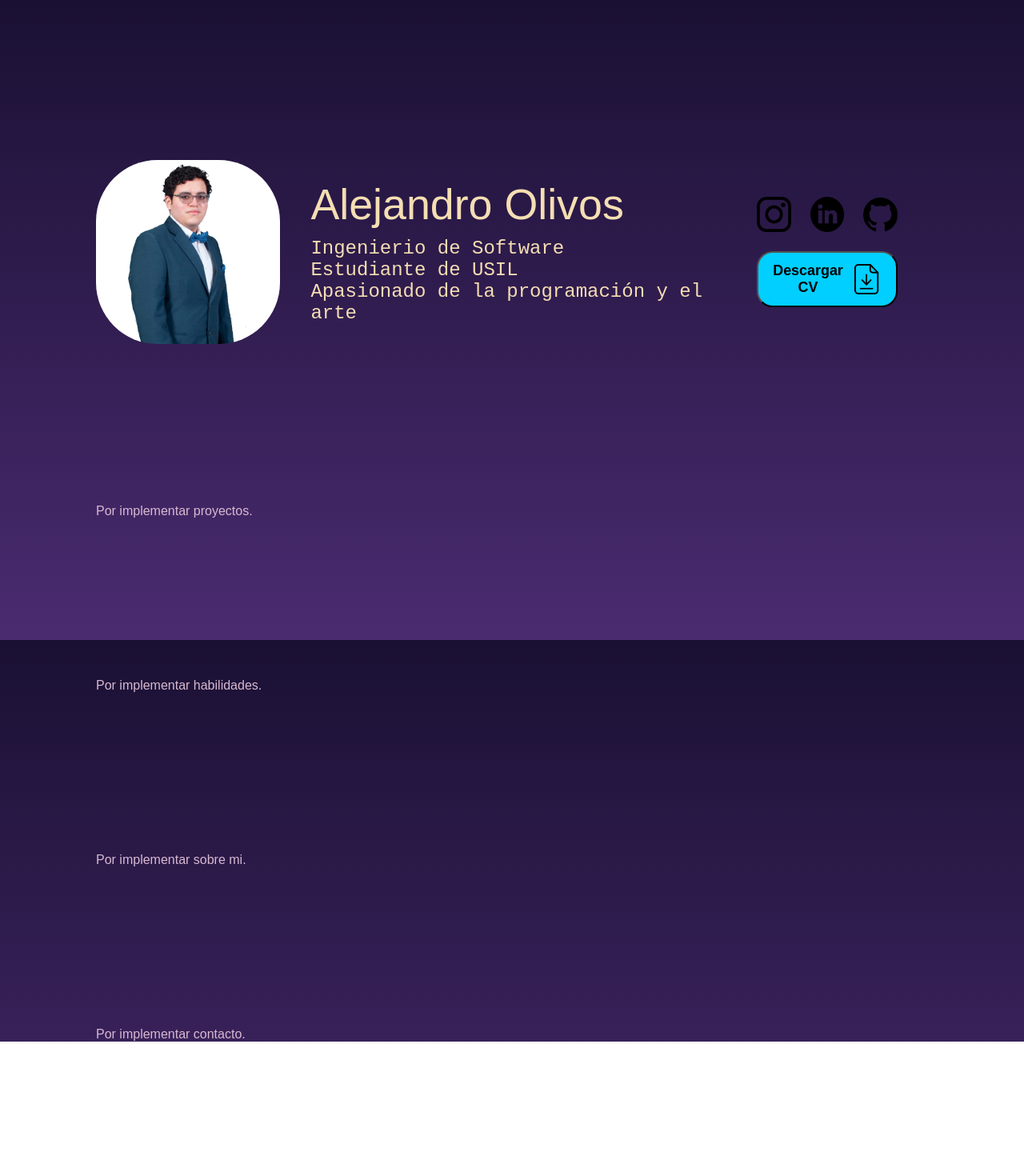
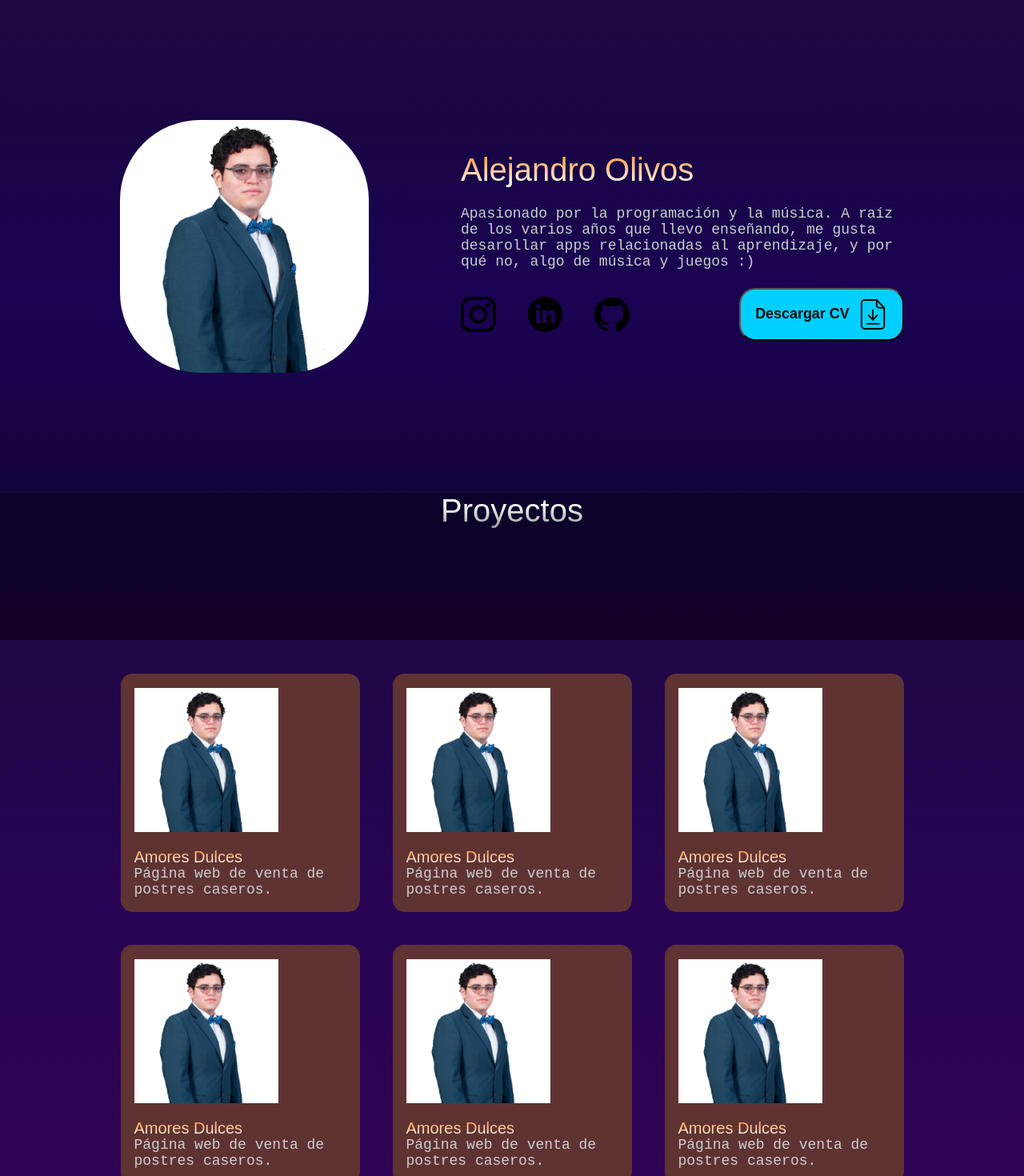
Before and after one commit to SolidDogor/solid-dogor-portfolio, a React (Vite) app: page / in a window 1280 px wide. Shown: the top 1470 px of the page at 80% size. Before the commit the page ends 1302 px from the top, so only its background shows below. Built offline with nearby package versions, Linux system fonts and the light colour scheme.

Commit message:
Actualizar presentación y crear proyectos

```diff
--- a/src/App.css
+++ b/src/App.css
@@ -6,8 +6,6 @@
   width: 100%;
   max-width: 1440px;
   margin: 0 auto;
-  padding-left: 120px;
-  padding-right: 120px;
 }
 
 /* Padding lateral adaptable para 1366 y menores */
--- a/src/App.jsx
+++ b/src/App.jsx
@@ -1,4 +1,5 @@
-import Header from './components/Header/Header'
+import Presentation from './components/Presentation/Presentation'
+import Jobs from './components/Jobs/Jobs'
 import Projects from './components/Projects/Projects'
 import Skills from './components/Skills/Skills'
 import About from './components/About/About'
@@ -8,7 +9,8 @@ import './App.css'
 function App() {
   return (
     <div className='container'>
-      <Header/>
+      <Presentation/>
+      {/* <Jobs/> */}
       <Projects/>
       <Skills/>
       <About/>
--- a/src/components/Header/Header.css
+++ /dev/null
@@ -1,115 +0,0 @@
-/* ====== LAYOUT PRINCIPAL ====== */
-.header {
-  /* Tres columnas: foto | texto | acciones  */
-  display: grid;
-  grid-template-columns: auto 1fr auto;
-  align-items: center;
-  column-gap: 38px;
-  row-gap: 16px;
-  padding-top: 200px;
-}
-
-/* Foto + texto juntos */
-.seccion-sobre-mi {
-  display: flex;
-  align-items: center;
-  gap: 38px;
-}
-
-/* ====== FOTO ====== */
-.foto-perfil {
-  /* Tamaño y radios fluidos para todas las anchuras */
-  width: clamp(120px, 18vw, 357px);
-  height: clamp(120px, 18vw, 357px);
-  border-radius: clamp(24px, 6vw, 100px);
-  object-fit: cover;
-}
-
-/* ====== TEXTO ====== */
-.informacion {
-  color: wheat;
-  max-width: 520px;
-  display: flex;
-  flex-direction: column;
-  gap: 12px;
-}
-
-.nombre {
-  font-size: clamp(28px, 4.2vw, 60px);
-  line-height: 1.1;
-  margin: 0;
-}
-
-.descripcion {
-  font-family: 'Fira Code', monospace;
-  font-size: clamp(14px, 2vw, 24px);
-  margin: 0;
-}
-
-/* ====== ACCIONES (redes + botón CV) ====== */
-.seccion-accesibles {
-  display: flex;
-  flex-direction: column;
-  align-items: center;
-  gap: 24px;
-  width: auto;
-}
-
-.redes {
-  display: flex;
-  gap: 24px;
-}
-
-.redes img {
-  height: clamp(28px, 3.4vw, 50px);
-  transition: transform .15s ease;
-}
-.redes img:hover { transform: scale(1.1); }
-
-.boton-cv {
-  display: flex;
-  align-items: center;
-  justify-content: center;
-  gap: 10px;
-  font-family: 'Be Vietnam Pro', sans-serif;
-  font-size: clamp(14px, 1.4vw, 25px);
-  padding: 12px 18px;
-  border-radius: 20px;
-}
-
-.logo-descarga {
-  height: clamp(22px, 3vw, 60px);
-  width: auto;
-  display: block;
-}
-
-/* ====== BREAKPOINTS ====== */
-/* 1) En ≤1200px, pasa acciones debajo del texto */
-@media (max-width: 1200px) {
-  .header {
-    grid-template-columns: auto 1fr;        /* 2 columnas */
-  }
-  .seccion-accesibles {
-    grid-column: 1 / -1;                    /* ocupar fila completa */
-    align-items: flex-start;                 /* alineado a la izquierda */
-  }
-}
-
-/* 2) En ≤768px, todo en una columna, tamaños más compactos */
-@media (max-width: 768px) {
-  .header {
-    grid-template-columns: 1fr;
-    row-gap: 24px;
-  }
-  .seccion-sobre-mi {
-    gap: 16px;
-  }
-  .informacion {
-    max-width: none;
-  }
-  .seccion-accesibles {
-    align-items: flex-start;
-    gap: 16px;
-  }
-  .redes { gap: 16px; }
-}
--- /dev/null
+++ b/src/components/Jobs/Jobs.jsx
@@ -0,0 +1,7 @@
+export default function Jobs() {
+    return (
+        <p>
+            Por implementar experiencia laboral.
+        </p>
+    );
+}
--- /dev/null
+++ b/src/components/Presentation/Presentation.css
@@ -0,0 +1,75 @@
+.presentation {
+  background: linear-gradient(to bottom, rgba(26,9,63,0.15) 24%, rgba(68, 24, 165, 0.15) 75%);
+  display: grid;
+  grid-template-columns: auto 1fr;
+  align-items: center;
+  column-gap: 115px;
+  padding: 150px 150px;
+}
+
+.foto-perfil {
+  width: 311px;
+  height: 316px;
+  border-radius: 100px;
+  object-fit: cover;
+}
+
+.informacion {
+  max-width: 562px;
+  max-height: 318px;
+  display: flex;
+  flex-direction: column;
+  gap: 23px;
+}
+
+.nombre {
+  background: linear-gradient(to bottom, #ff9730, #ffffff);
+  background-clip: text;
+  -webkit-background-clip: text; /* Para navegadores Webkit */
+  color: transparent;
+  font-size: 40px;
+  line-height: 1.1;
+}
+
+.descripcion {
+  color: #CECECE;
+  font-family: 'Fira Code', monospace;
+  font-size: 18px;
+}
+
+.seccion-accesibles {
+  display: flex;
+  flex-direction: row;
+  align-items: center;
+
+  width: auto;
+  justify-content: space-between;
+}
+
+.redes {
+  display: flex;
+  gap: 40px;
+}
+
+.redes img {
+  height: clamp(28px, 3.4vw, 50px);
+  transition: transform .15s ease;
+}
+.redes img:hover { transform: scale(1.1); }
+
+.boton-cv {
+  display: flex;
+  align-items: center;
+  justify-content: center;
+  gap: 10px;
+  font-family: 'Be Vietnam Pro', sans-serif;
+  font-size: clamp(14px, 1.4vw, 25px);
+  padding: 12px 18px;
+  border-radius: 20px;
+}
+
+.logo-descarga {
+  height: clamp(22px, 3vw, 60px);
+  width: auto;
+  display: block;
+}
--- a/src/components/Header/Header.jsx
+++ b/src/components/Presentation/Presentation.jsx
@@ -1,25 +1,26 @@
-import "./Header.css";
+import "./Presentation.css";
 
-export default function Header() {
+export default function Presentation() {
     return(
-        <header className="header">
-            <div className="seccion-sobre-mi">
+        <div className="presentation">
+            <div className="foto-perfil">
                 <img
                     src="./src/assets/foto-perfil.png"
                     alt="Foto de perfil"
                         className="foto-perfil"
                 />
+            </div>
             <div className="informacion">
                 <div className="nombre">
                     <p>Alejandro Olivos</p>
                 </div>
                 <div className="descripcion">
-                        <p>Ingenierio de Software<br/>
-                            Estudiante de USIL<br/>
-                            Apasionado de la programación y el arte
+                    <p>
+                        Apasionado por la programación y la música. A raíz de
+                        los varios años que llevo enseñando, me gusta desarollar
+                        apps relacionadas al aprendizaje, y por qué no, algo de
+                        música y juegos :)
                     </p>
-                    </div>
-                </div>
                 </div>
                 <div className="seccion-accesibles">
                 <div className="redes">
@@ -56,7 +57,7 @@ export default function Header() {
                     </button>
                 </div>
             </div>
-
-        </header>
+            </div>
+        </div>
     );
 }
--- /dev/null
+++ b/src/components/Projects/ProjectCard.css
@@ -0,0 +1,29 @@
+.project-card {
+  background-color: rgba(96, 51, 51, 1);
+  padding: 18px 17px;
+  display: grid;
+  gap: 20px;
+  border-radius: 5%;
+}
+
+.imagen-proyecto {
+  max-width: 265px;
+  max-height: 180px;
+}
+
+.nombre-proyecto {
+  background: linear-gradient(to bottom, #ff9730, #ffffff);
+  background-clip: text;
+  -webkit-background-clip: text; /* Para navegadores Webkit */
+  color: transparent;
+  font-size: 20px;
+  line-height: 1.1;
+}
+
+.descripcion-proyecto {
+  max-width: 265px;
+  max-height: 106px;
+  color: #CECECE;
+  font-family: 'Fira Code', monospace;
+  font-size: 18px;
+}
--- /dev/null
+++ b/src/components/Projects/ProjectCard.jsx
@@ -0,0 +1,23 @@
+import './ProjectCard.css';
+
+export default function ProjectCard() {
+    return (
+        <div className="project-card">
+            <div className="imagen-proyecto">
+                <img
+                    src="./src/assets/foto-perfil.png"
+                    alt="Foto de perfil"
+                    className="imagen-proyecto"
+                />
+            </div>
+            <div className="informacion-proyecto">
+                <div className="nombre-proyecto">
+                    Amores Dulces
+                </div>
+                <div className="descripcion-proyecto">
+                    Página web de venta de postres caseros.
+                </div>
+            </div>
+        </div>
+    );
+}
--- a/src/components/Projects/Projects.css
+++ b/src/components/Projects/Projects.css
@@ -1,3 +1,26 @@
 .projects {
-  padding-top: 200px;
+  background: linear-gradient(to bottom, rgba(26, 9, 63, 0.15) 0%, rgba(58, 5, 98, 0.91) 100%);
+  display: flex;
+  flex-wrap: wrap;
+  justify-content: center;
+  gap: 32px;
 }
+
+.titulo {
+  max-height: 51px;
+  font-family: 'Be Vietnam Pro', sans-serif;
+  background: linear-gradient(to bottom, rgba(255, 255, 255, 1) 32%, rgba(153, 153, 153, 1) 100%);
+  background-clip: text;
+  -webkit-background-clip: text; /* Para navegadores Webkit */
+  color: transparent;
+  font-size: 40px;
+  line-height: 1.1;
+}
+
+.proyectos {
+  display: flex;
+  flex-wrap: wrap;
+  justify-content: center;
+  padding: 150px 150px;
+  gap: 41px;
+}
--- a/src/components/Projects/Projects.jsx
+++ b/src/components/Projects/Projects.jsx
@@ -1,9 +1,20 @@
+import ProjectCard from "./ProjectCard";
 import "./Projects.css";
 
 export default function Projects() {
     return (
         <div className="projects">
-            Por implementar proyectos.
+            <div className="titulo">
+                Proyectos
+            </div>
+            <div className="proyectos">
+                <ProjectCard/>
+                <ProjectCard/>
+                <ProjectCard/>
+                <ProjectCard/>
+                <ProjectCard/>
+                <ProjectCard/>
+            </div>
         </div>
     );
 }
--- a/src/index.css
+++ b/src/index.css
@@ -4,8 +4,8 @@ html, body, #root { height: 100%; }
 /* Fondo y tipografía global */
 body {
   font-family: 'Poppins', sans-serif;
-  background: linear-gradient(to bottom, #1a1033, #4a2b70);
   color: #d8b9d1;
+  background: linear-gradient(to bottom, #1A093F 0%, #15004A 45%, #050011 100%);
 }
 
 /* Imágenes y botones genéricos */
```
Also changed, not shown: src/components/Jobs/Jobs.css (added). Lines whose indentation alone changed are shown as unchanged.
